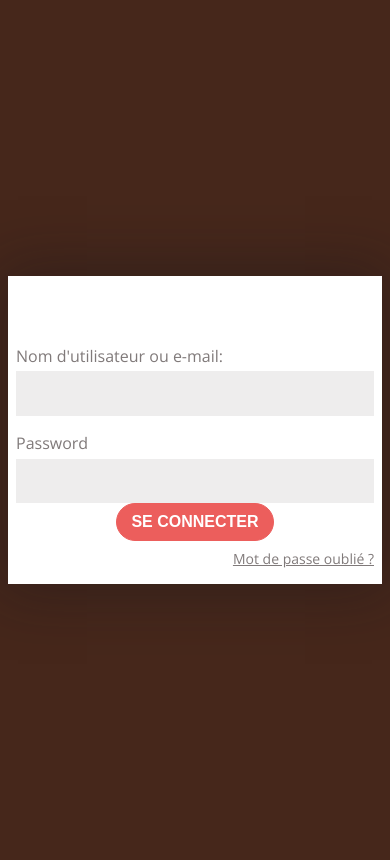
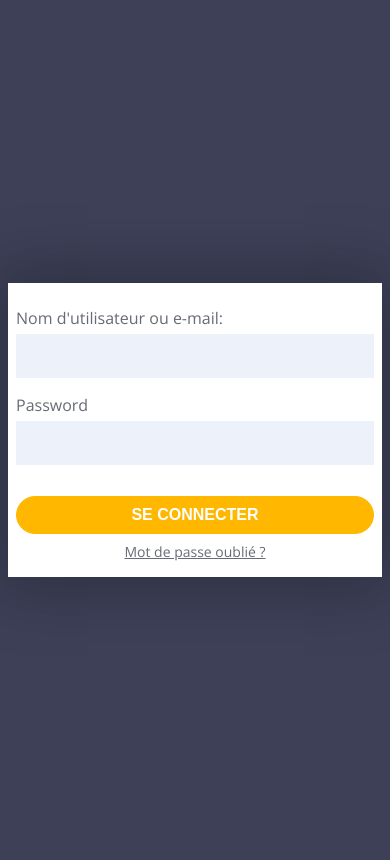
Before and after one commit to Food-Data-Collaboration/djangoldp-account, a Django app: template djangoldp_account/templates/registration/login.html in a window 390 px wide. Run offline with Django 3.2, Linux system fonts and the light colour scheme; the template is opened without the code that fills it, so the values that code supplies are empty, except form fields; tables that the repository leaves empty hold one stand-in row (values such as "Sample post"); form fields are guessed from the names that the template uses.

Commit message:
update: responsive

```diff
--- a/djangoldp_account/static/base.css
+++ b/djangoldp_account/static/base.css
@@ -1,10 +1,10 @@
 :root {
     font-size: 10px;
-    --body-background: #46271B;
-    --bottom-input: #46271B;
-    --button-color: #EC5E5C;
-    --link-color: #35A0C0;
-    --text-color: #807A7A;
+    --body-background: #3D4057;
+    --bottom-input: #6157E5;
+    --button-color: #FFB700;
+    --link-color: #6259E5;
+    --text-color: #686B75;
     --title-bottom: #E4E8ED;
     --title-color: #36383B;
     --error-color: #DD2C00;
@@ -57,7 +57,7 @@ body {
 }
 
 #content .sib-link {
-    align-self: flex-end;
+    align-self: center;
     color: var(--text-color);
     font-size: 1.4rem;
     margin-top: 0.6em;
@@ -79,8 +79,8 @@ h2 {
 
 input {
     -webkit-tap-highlight-color: var(--bottom-input);
-    background: #EEEDED;
-    border: 2px solid #EEEDED;
+    background: #EDF1FA;
+    border: 2px solid #EDF1FA;
     color: var(--text-color);
     font-size: 1.6rem;
     margin-top: 0.3em;
@@ -101,11 +101,11 @@ input[type="submit"] {
     color: white;
     font-weight: bold;
     height: 38px;
-    margin: 0;
+    margin-top: 1.9em;
     padding: 0.1em 0.9em;
     text-transform: uppercase;
     transition: 0.2s;
-    width: auto;
+    width: 100%;
 }
 
 input[type="submit"]:hover {
@@ -125,6 +125,10 @@ a {
         padding: 5.9em;
     }
 
+    #content .sib-link {
+        align-self: flex-end;
+    }
+
     form.margin {
         margin-top: 0;
     }
@@ -132,5 +136,6 @@ a {
     input[type="submit"] {
         margin: 1em;
         margin-top: 1.9em;
+        width: auto;
     }
 }
--- a/djangoldp_account/static/registration/login.css
+++ b/djangoldp_account/static/registration/login.css
@@ -2,10 +2,6 @@
     color: red;
     margin: 0 0 2rem 0;
     padding: 0;
-}
-
-#content .sib-login-forms>div:last-child {
-    margin-top: 45px;
 }
 
 #content .sib-link.sib-register-link {
@@ -13,6 +9,10 @@
     font-size: 1.6rem;
     font-weight: bold;
 
+}
+
+#content .sib-login-forms form .connection-btn {
+    width: 100%;
 }
 
 .other-login-title {
@@ -24,3 +24,15 @@
     margin-bottom: 1.3em;
     padding-bottom: 0.7em;
 }
+
+@media (min-width: 1201px) {
+
+    #content .sib-login-forms>div:last-child {
+        margin-top: 45px;
+    }
+
+    #content .sib-login-forms form .connection-btn {
+        margin: 2em 0;
+        width: auto;
+    }
+}
--- a/djangoldp_account/templates/registration/login.html
+++ b/djangoldp_account/templates/registration/login.html
@@ -41,7 +41,7 @@
                     {{ form.password.label_tag }}
                     {{ form.password }}
                 </div>
-                <input type="submit" value="{% trans 'Se connecter' %}"/>
+                <input type="submit" class="connection-btn" value="{% trans 'Se connecter' %}"/>
                 <input type="hidden" name="next" value="{{ next }}"/>
             </form>
             <a class="sib-link" href="{% url 'password_reset' %}">{% trans "Mot de passe oublié ?" %}</a>
```
